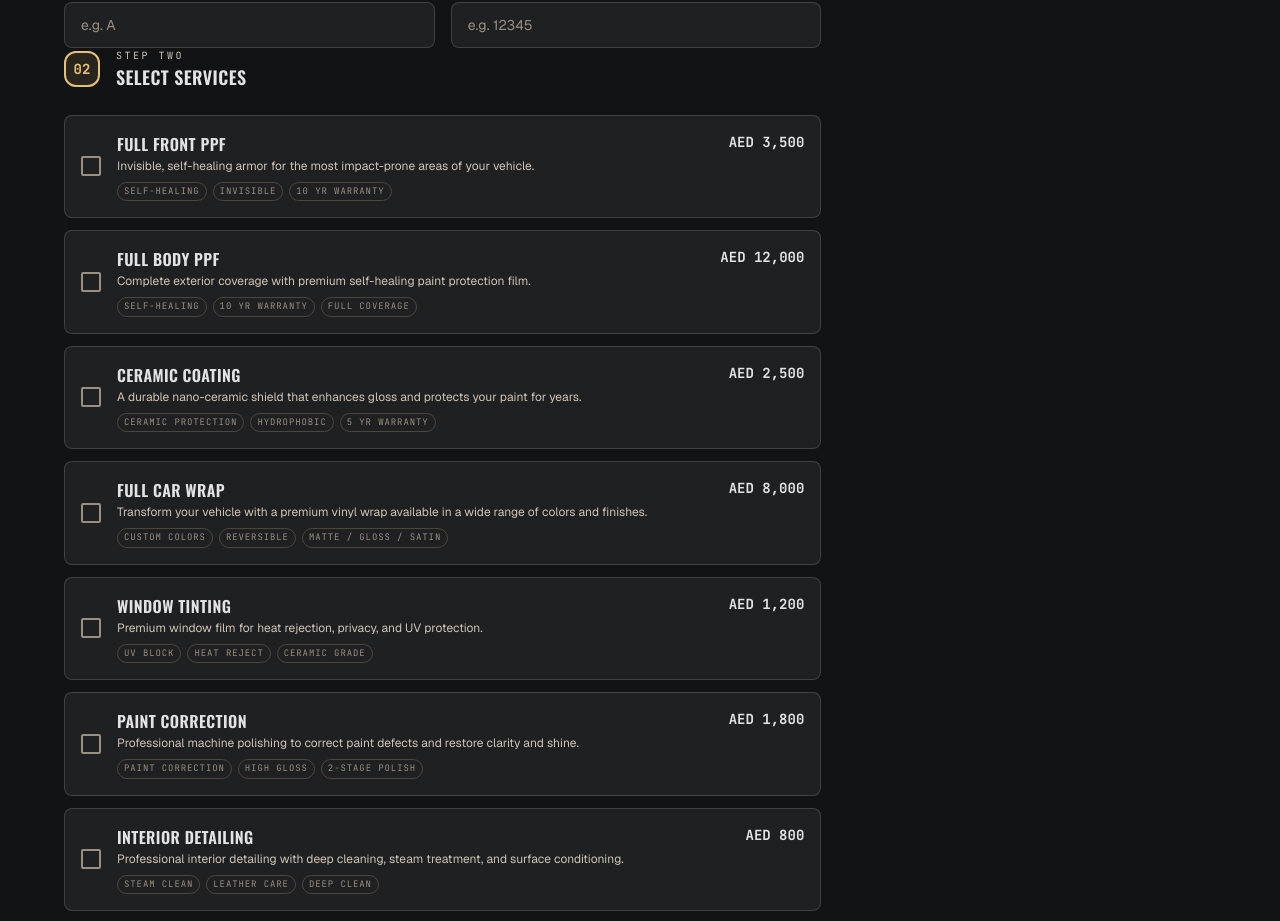
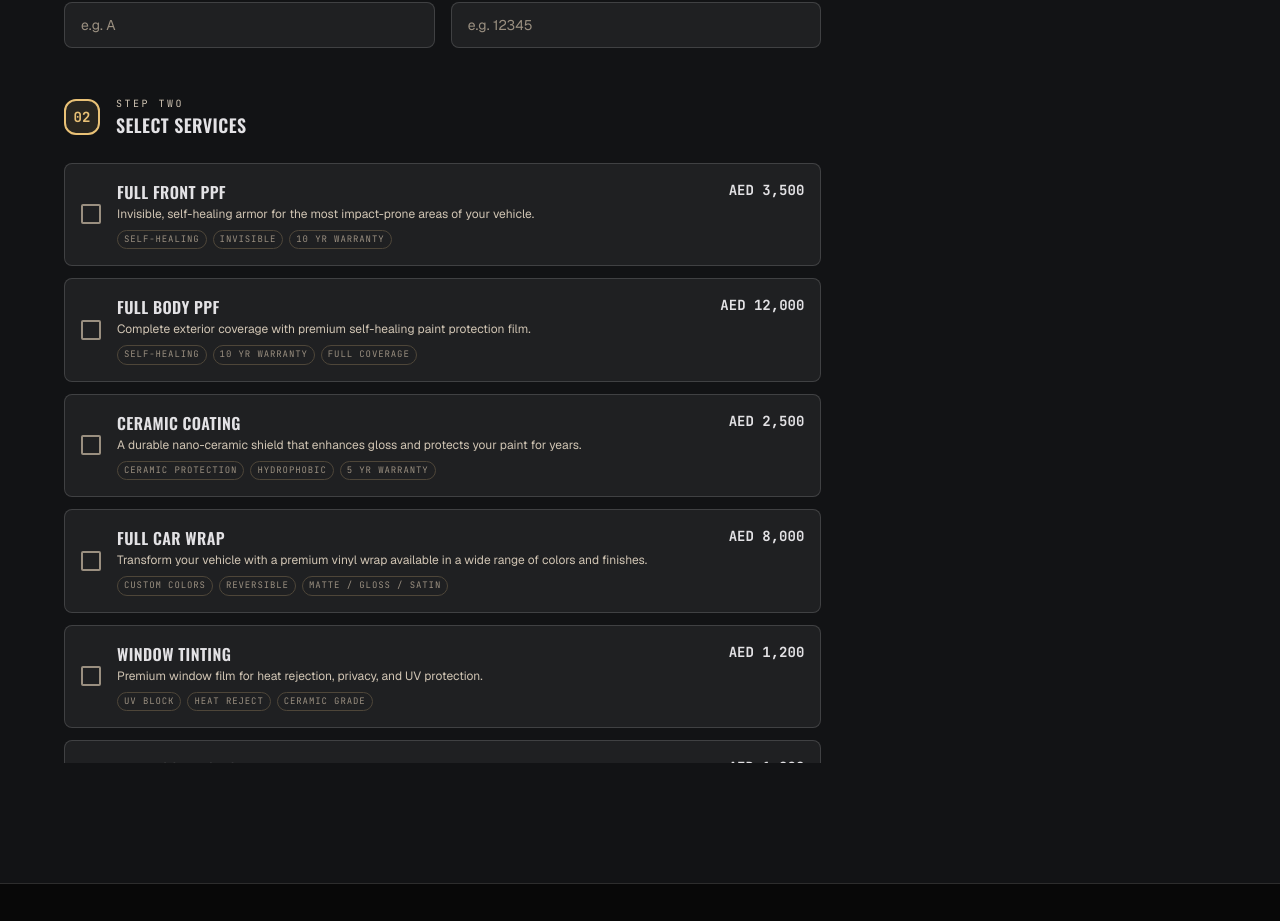
Before and after one commit to DevNox-Lab/cars365studio, a React (Vite) app: page /build-package in a window 1280 px wide. Shown: the part 1386-2307 px from the top of the page. Built offline with nearby package versions, Linux system fonts and the light colour scheme.

Commit message:
change in build-package

```diff
--- a/src/components/PackageBuilder.jsx
+++ b/src/components/PackageBuilder.jsx
@@ -61,7 +61,7 @@ export default function PackageBuilder() {
         {/* Two-column layout */}
         <div className="grid grid-cols-1 lg:grid-cols-12 gap-8 items-start">
           {/* Left — steps (8/12) */}
-          <div className="lg:col-span-8">
+          <div className="lg:col-span-8 space-y-12">
             <VehicleSelector
               selectedVehicleId={selectedVehicleId}
               onSelectVehicle={selectVehicle}
--- a/src/components/ServiceSelector.jsx
+++ b/src/components/ServiceSelector.jsx
@@ -23,10 +23,13 @@ export default function ServiceSelector({ selectedServiceIds, currentMultiplier,
       </div>
 
       {/* Service rows */}
+      <div className="h-[calc(100vh-200px)] overflow-auto space-y-3">
         <div className="flex flex-col gap-3">
           {services.map((service) => {
-          const isSelected = selectedServiceIds.has(service.id)
-          const calculatedPrice = Math.round(service.basePrice * currentMultiplier)
+            const isSelected = selectedServiceIds.has(service.id);
+            const calculatedPrice = Math.round(
+              service.basePrice * currentMultiplier
+            );
 
             return (
               <button
@@ -105,9 +108,10 @@ export default function ServiceSelector({ selectedServiceIds, currentMultiplier,
                   </div>
                 </div>
               </button>
-          )
+            );
           })}
         </div>
       </div>
-  )
+    </div>
+  );
 }
```
Lines whose indentation alone changed are shown as unchanged.
